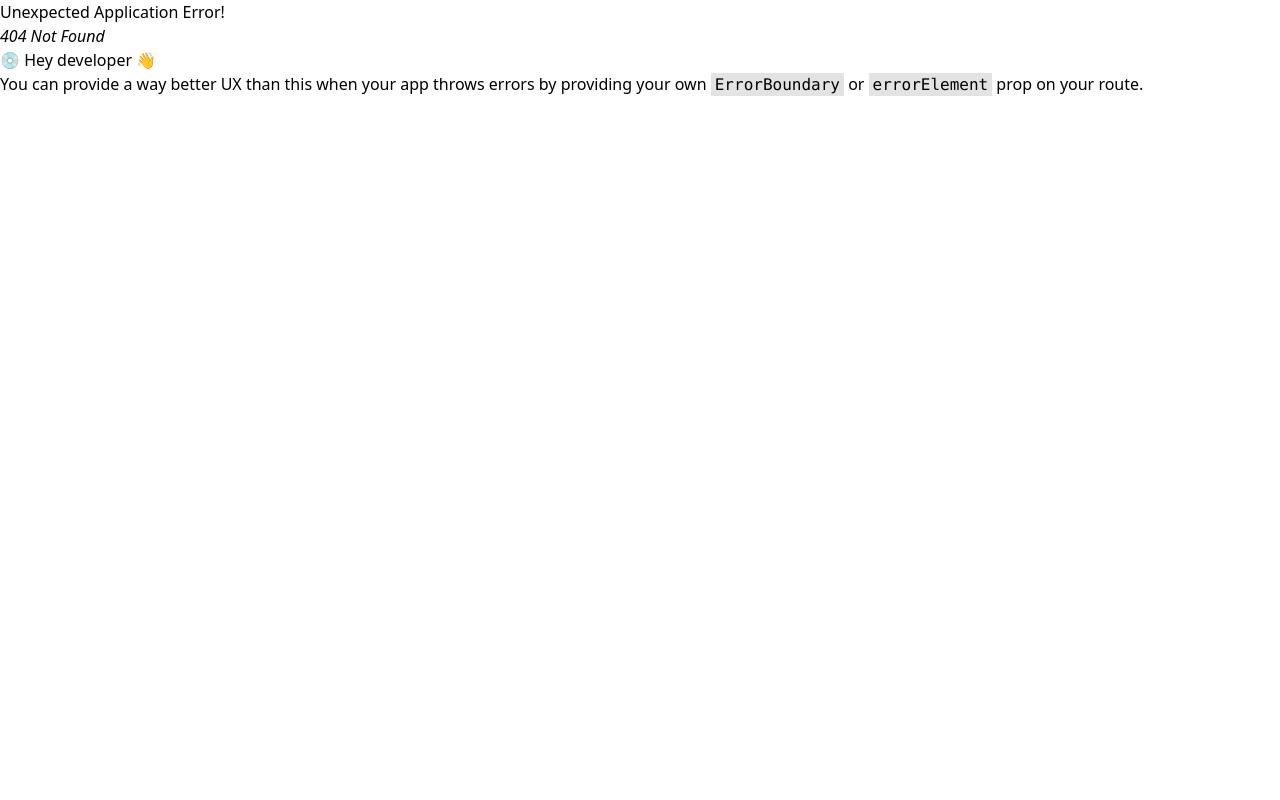
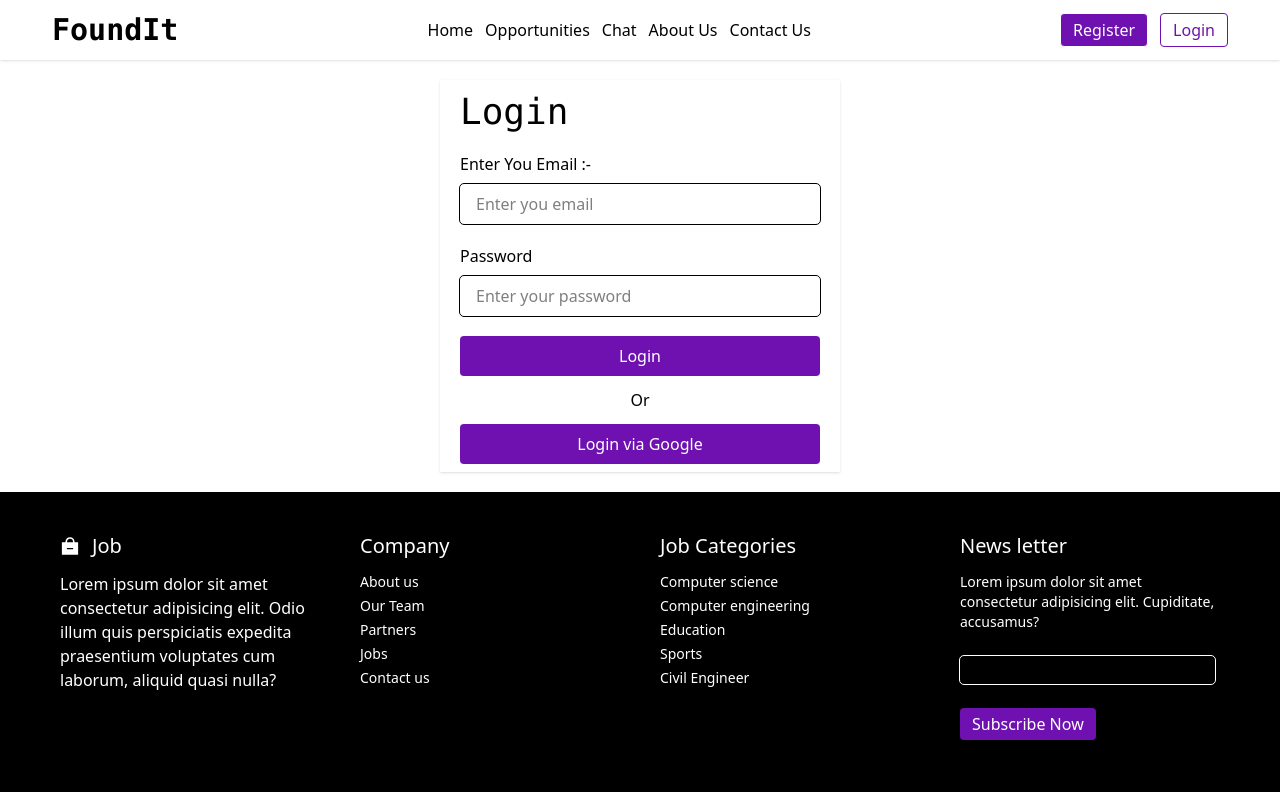
Before and after one commit to PanchalKeyur0806/Findjob-Frontend-Code, a React (Vite) app: page /login in a window 1280 px wide. Before the commit this address had no page. Built offline with nearby package versions, Linux system fonts and the light colour scheme.

Commit message:
Added login page functionality

```diff
--- a/package.json
+++ b/package.json
@@ -12,6 +12,7 @@
   "dependencies": {
     "@tailwindcss/vite": "^4.1.11",
     "axios": "^1.11.0",
+    "js-cookie": "^3.0.5",
     "react": "^19.1.1",
     "react-dom": "^19.1.1",
     "react-icons": "^5.5.0",
--- /dev/null
+++ b/src/components/Login/Login.jsx
@@ -0,0 +1,89 @@
+import React, { useActionState } from "react";
+import Cookies from "js-cookie";
+import usePostData from "../../Hooks/FetchDataHook";
+
+const Login = () => {
+  const [state, action, pending] = useActionState(submitLogin, null);
+  const [postData, data, message, error] = usePostData();
+
+  async function submitLogin(preData, formData) {
+    const email = formData.get("email");
+    const password = formData.get("password");
+
+    console.log(email, password);
+
+    const loginResponse = await postData(
+      `https://findjob-rest-api.onrender.com/api/auth/login`,
+      { email, password }
+    );
+
+    // set the cookie
+    Cookies.set("token", loginResponse.token, { expires: 1, path: "/" });
+  }
+  return (
+    <section className="px-5 my-5 max-w-[400px] w-[95%] mx-auto shadow ">
+      <form action={action}>
+        {/* Heading */}
+        <div className="pt-3">
+          <h1 className="text-4xl font-medium font-mono">Login</h1>
+        </div>
+
+        {/* email field */}
+        <div className="my-5 flex flex-col gap-2">
+          <label htmlFor="email">Enter You Email :- </label>
+          <input
+            type="email"
+            name="email"
+            id="email"
+            className="outline px-4 py-2 rounded"
+            placeholder="Enter you email"
+          />
+        </div>
+
+        {/* passowrd field */}
+        <div className="my-5 flex flex-col gap-2">
+          <label htmlFor="password">Password</label>
+          <input
+            type="password"
+            name="password"
+            id="password"
+            className="outline px-4 py-2 rounded"
+            placeholder="Enter your password"
+          />
+        </div>
+
+        {/* button */}
+        <div className="mt-5 mb-3 text-center">
+          <button
+            type="submit"
+            disabled={pending}
+            className="px-4 py-2 w-full bg-purple-800 text-white  font-medium rounded cursor-pointer transition-all duration-200 ease-in hover:bg-purple-900"
+          >
+            {pending ? "Loading..." : "Login"}
+          </button>
+        </div>
+
+        <p className=" text-center ">Or</p>
+
+        <div className="my-3 pb-2 text-center">
+          <button className="px-4 py-2 w-full bg-purple-800 text-white font-medium rounded cursor-pointer transition-all duration-200 ease-in hover:bg-purple-900">
+            Login via Google
+          </button>
+        </div>
+
+        {error && (
+          <div className="w-full md:w-[95%] bg-red-500 text-white my-4 px-3 py-2 rounded-md text-sm font-medium">
+            {error}
+          </div>
+        )}
+        {message && (
+          <div className="w-full md:w-[95%] bg-green-500 text-white my-4 px-3 py-2 rounded-md text-sm font-medium">
+            {message}
+          </div>
+        )}
+      </form>
+    </section>
+  );
+};
+
+export default Login;
--- a/src/components/Parts/Navbar/Navbar.jsx
+++ b/src/components/Parts/Navbar/Navbar.jsx
@@ -1,12 +1,16 @@
 import { useState } from "react";
+import { IoReorderThreeOutline, IoClose } from "react-icons/io5";
+import Cookies from "js-cookie";
 import MobileNavbar from "./MobileNavbar";
-import { IoReorderThreeOutline, IoClose } from "react-icons/io5";
 
 const Navbar = () => {
   const [isOpen, setOpen] = useState(false);
   function handleChange() {
     setOpen(!isOpen);
   }
+
+  // get the token form cookie
+  const token = Cookies.get("token");
 
   return (
     <header className="shadow">
@@ -25,6 +29,13 @@ const Navbar = () => {
         </div>
 
         <div className="flex gap-3 items-center">
+          {token ? (
+            <div id="authentication" className="flex gap-3">
+              <div className="bg-purple-800 text-white border border-white px-3 py-1 rounded ">
+                <button className="cursor-pointer">Logout</button>
+              </div>
+            </div>
+          ) : (
             <div id="authentication" className="flex gap-3">
               <div className="bg-purple-800 text-white border border-white px-3 py-1 rounded ">
                 <button className="cursor-pointer">Register</button>
@@ -32,10 +43,8 @@ const Navbar = () => {
               <div className="border border-purple-800 bg-white text-purple-800 px-3 py-1 rounded">
                 <button className="cursor-pointer">Login</button>
               </div>
-            <div className="bg-purple-800 text-white border border-white px-3 py-1 rounded ">
-              <button className="cursor-pointer">Logout</button>
             </div>
-          </div>
+          )}
 
           <div className="lg:hidden text-4xl">
             {isOpen ? (
--- a/src/main.jsx
+++ b/src/main.jsx
@@ -12,6 +12,7 @@ import HomePage from "./components/HomePage/HomePage.jsx";
 import JobPage from "./components/JobPage/JobPage.jsx";
 import Register from "./components/Register/Register.jsx";
 import AuthCallback from "./components/AuthSuccess/AuthCallback.jsx";
+import Login from "./components/Login/Login.jsx";
 
 const router = createBrowserRouter(
   createRoutesFromElements(
@@ -19,6 +20,7 @@ const router = createBrowserRouter(
       <Route path="" element={<HomePage />} />
       <Route path="jobs" element={<JobPage />} />
       <Route path="register" element={<Register />} />
+      <Route path="login" element={<Login />} />
       <Route path="auth/callback" element={<AuthCallback />} />
     </Route>
   )
```
Also changed, not shown: 1 other file (tests, documents, lock files or other folders). Lines whose indentation alone changed are shown as unchanged.
